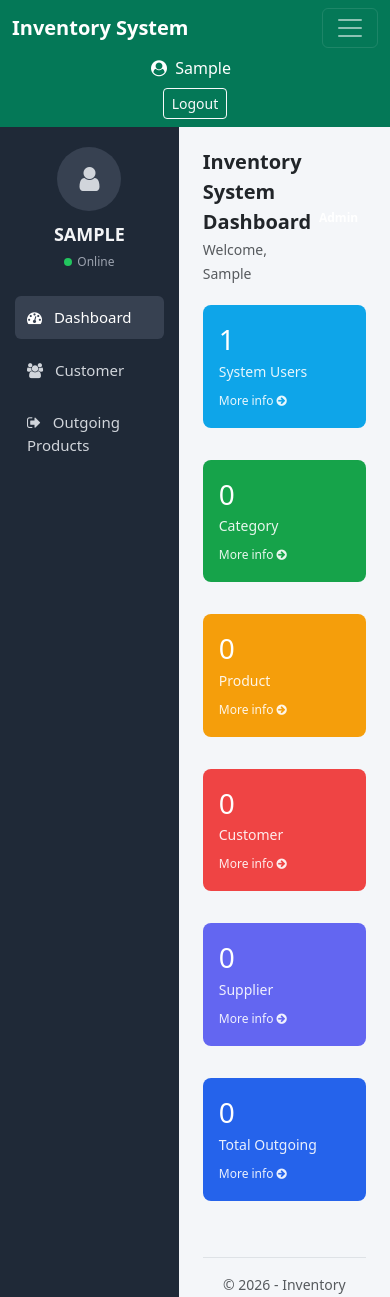
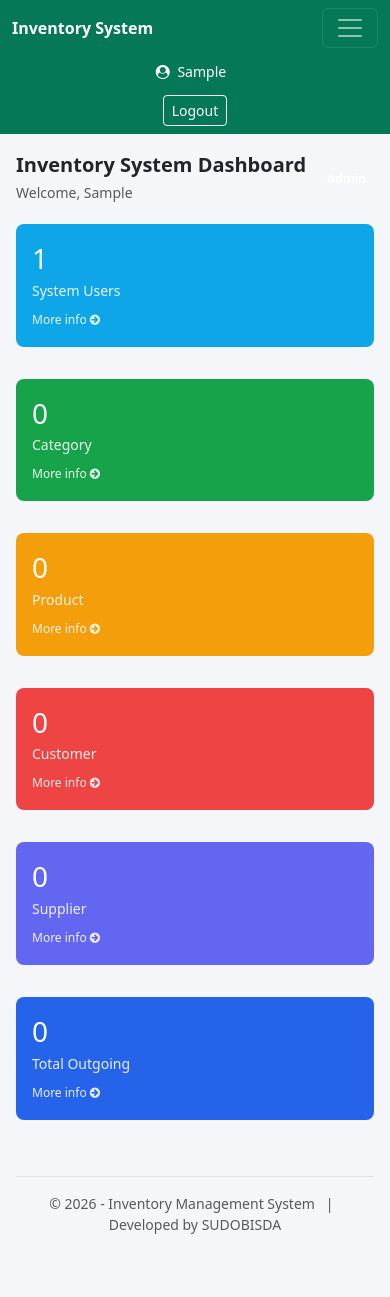
Before and after one commit to cybercybercyber55-dotcom/webprog, a Flask app: page / in a window 390 px wide, after a click that opens the changed part. Shown: the top 1297 px of the page. After the commit the page ends 1234 px from the top, so only its background shows below. Run offline with Flask 3, Linux system fonts and the light colour scheme; the visitor is signed in with stand-in values (Sample User, id 1); data comes from the database, SQL or seed files in the repository; data that the repository does not hold is empty.

Commit message:
Implement mobile responsive styles for navbar/sidebar
Added mobile responsive styles for navbar and sidebar.

```diff
--- a/website/static/style.css
+++ b/website/static/style.css
@@ -215,3 +215,61 @@
 }
 
 /* end new side bar setting */
+
+/* ----------------------------------------------------
+   MOBILE RESPONSIVE FIX FOR NAVBAR + SIDEBAR
+---------------------------------------------------- */
+
+/* Hide sidebar on small screens */
+@media (max-width: 992px) {
+    .admin-sidebar {
+        position: fixed;
+        top: 56px; /* height of navbar */
+        left: -260px; /* hidden */
+        width: 260px;
+        height: 100vh;
+        background: #1f2937;
+        z-index: 2000;
+        transition: 0.3s ease;
+    }
+
+    /* When sidebar is open */
+    .admin-sidebar.active {
+        left: 0;
+    }
+
+    /* Main content should use full width */
+    .admin-content {
+        width: 100%;
+        padding: 16px;
+    }
+
+    /* Navbar must stack neatly */
+    .navbar-brand {
+        font-size: 16px;
+        white-space: nowrap;
+    }
+
+    /* Fix navbar items from overflowing */
+    .navbar-nav .nav-link,
+    .navbar-nav .btn {
+        font-size: 14px !important;
+        margin-top: 5px;
+    }
+}
+
+/* Dark overlay when sidebar is open */
+.sidebar-overlay {
+    display: none;
+}
+
+.sidebar-overlay.active {
+    display: block;
+    position: fixed;
+    top: 56px;
+    left: 0;
+    width: 100%;
+    height: 100%;
+    background: rgba(0,0,0,0.45);
+    z-index: 1500;
+}
```
